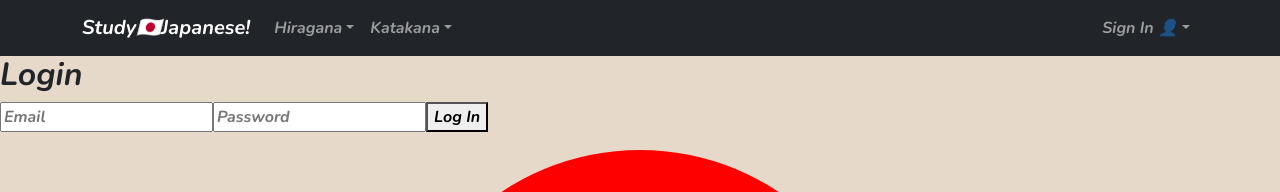
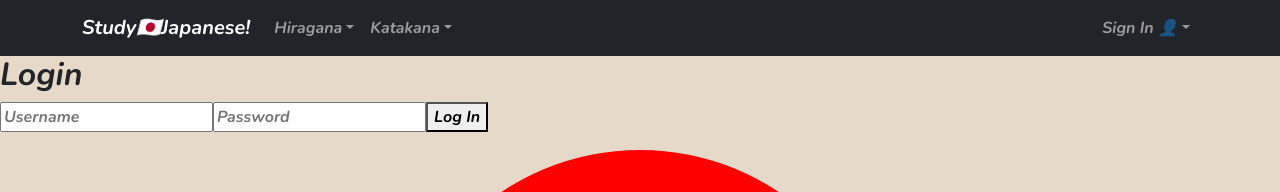
Before and after one commit to pastasauce59/study-japanese, a React (Create React App) app: page /login in a window 1280 px wide. Shown: the top 192 px of the page. Built offline with nearby package versions, Linux system fonts and the light colour scheme.

Commit message:
Created handleLogin logic to make a successful post request to login a user.

```diff
--- a/src/Components/Login.js
+++ b/src/Components/Login.js
@@ -1,14 +1,27 @@
 import React, { useState } from 'react';
+import axios from "axios"
+import { baseURL } from '../utils/constant';
 
 const Login = () => {
-  const [email, setEmail] = useState('');
+  const [username, setUsername] = useState('');
   const [password, setPassword] = useState('');
 
-  const handleLogin = (e) => {
+  const handleLogin = async (e) => {
     e.preventDefault();
+
     // Handle login logic (e.g., validate credentials, make API call)
-    console.log('Logging in with:', email, password);
-    // Redirect user to the home page or a protected route
+    const response =  await axios.post(`${baseURL}/login`, {
+      username,
+      password
+    })
+
+    if (!response.data.user) {
+      console.log("User cannot be logged in, User does not exist!")
+    } else {
+      console.log(response.data)
+      console.log('Logging in with:', username, password)
+      // Redirect user to the home page or a protected route
+    }
   };
 
   return (
@@ -16,10 +29,10 @@ const Login = () => {
       <h2>Login</h2>
       <form onSubmit={handleLogin}>
         <input
-          type="email"
-          placeholder="Email"
-          value={email}
-          onChange={(e) => setEmail(e.target.value)}
+          type="username"
+          placeholder="Username"
+          value={username}
+          onChange={(e) => setUsername(e.target.value)}
         />
         <input
           type="password"
```
